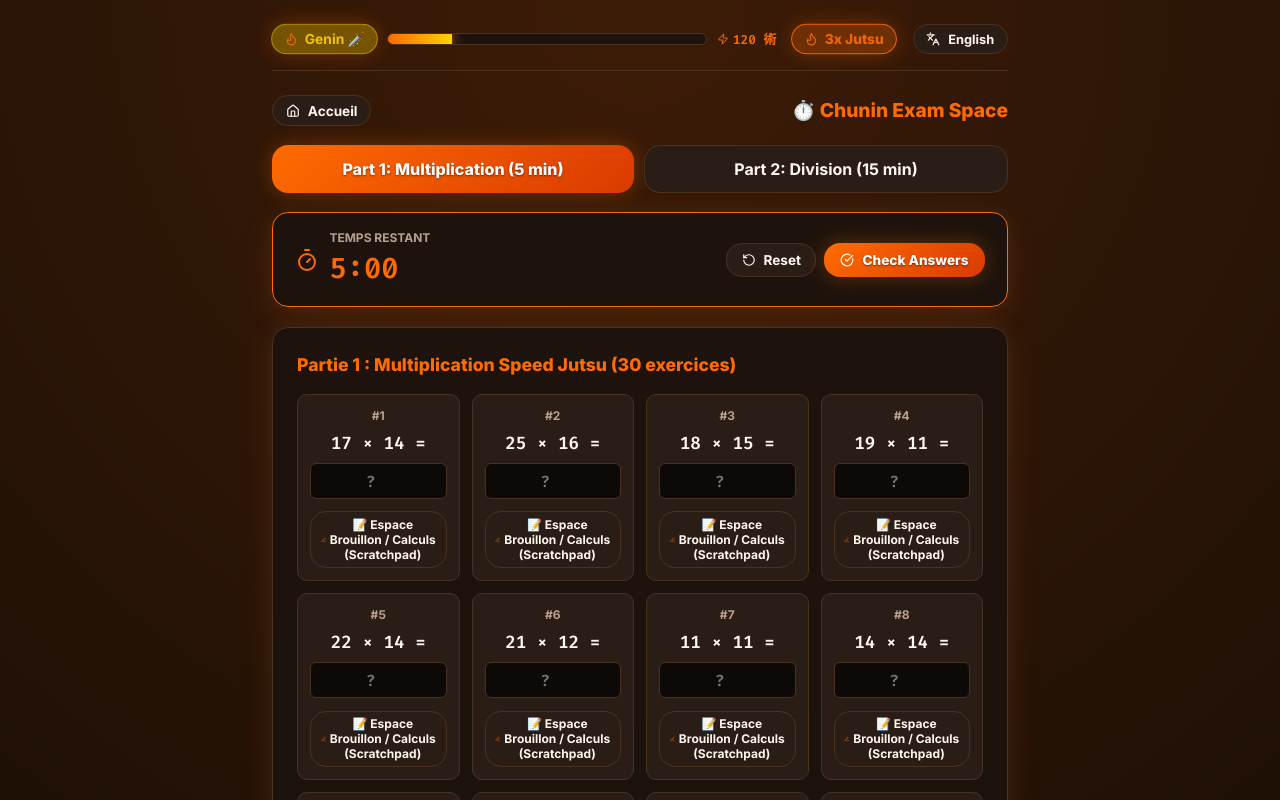
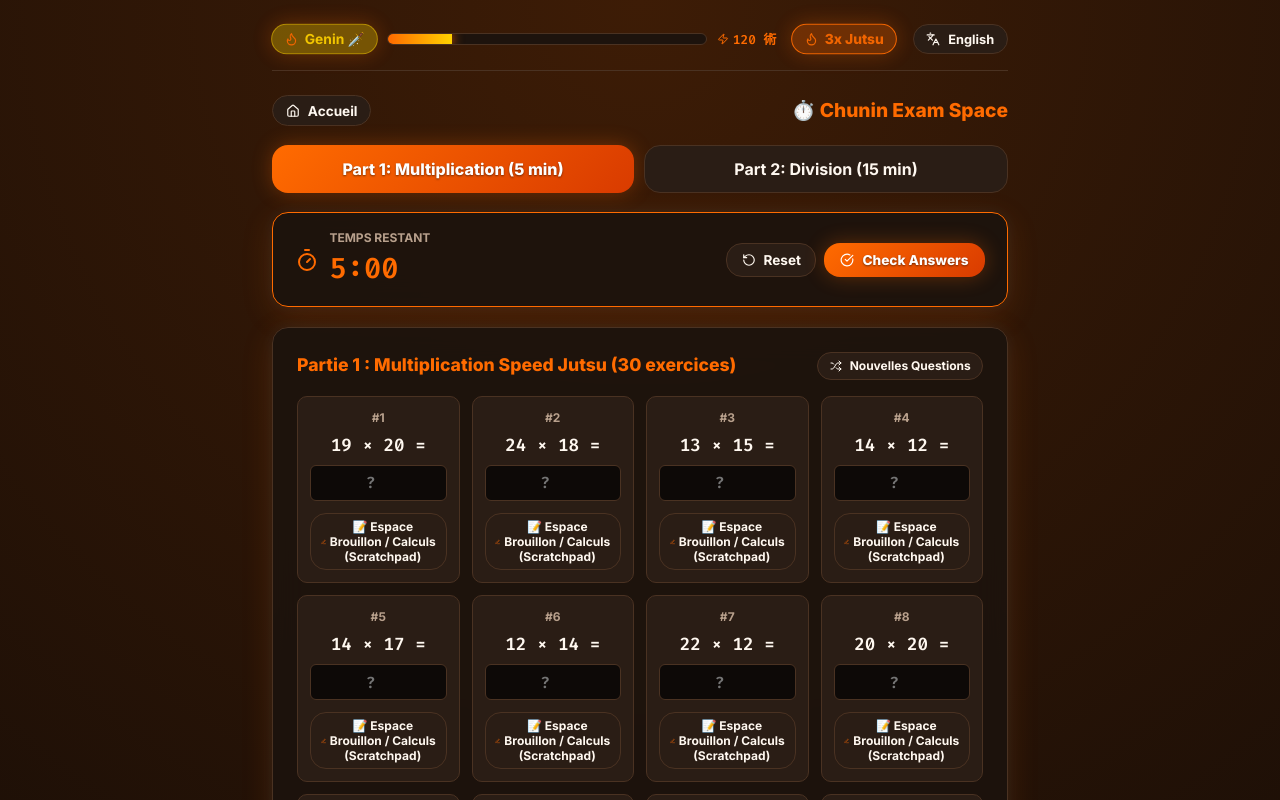
Before and after one commit to aivoarm/math, a React (Vite) app: page / in a window 1280 px wide. Both pictures are taken after a click on the button "⏱️ Chunin Exam Space". Shown: the top 800 px of the page. Built offline with nearby package versions, Linux system fonts and the light colour scheme.

Commit message:
Generate fresh random math problems dynamically whenever exam is reset

```diff
--- a/src/components/screens/ExamScreen.jsx
+++ b/src/components/screens/ExamScreen.jsx
@@ -1,22 +1,26 @@
 import React, { useState, useEffect } from 'react';
 import { useGameStore } from '../../store/gameStore';
 import { translations } from '../../lib/i18n';
-import { examData } from '../../content/exam-data';
+import { examData, generatePart1Problems, generatePart2Problems } from '../../content/exam-data';
 import { Scratchpad } from '../game/Scratchpad';
-import { Timer, RotateCcw, CheckCircle, Home, Gift, Check, X, Award } from 'lucide-react';
+import { Timer, RotateCcw, CheckCircle, Home, Gift, Check, X, Award, Shuffle } from 'lucide-react';
 
 export const ExamScreen = () => {
   const { lang, setScreen } = useGameStore();
   const t = translations[lang];
 
   const [activeTab, setActiveTab] = useState('part1'); // 'part1' | 'part2'
+  const [part1Problems, setPart1Problems] = useState(() => generatePart1Problems());
+  const [part2Problems, setPart2Problems] = useState(() => generatePart2Problems());
+
   const [answers, setAnswers] = useState({});
   const [timerSeconds, setTimerSeconds] = useState(examData.part1.targetSeconds);
   const [isTimerRunning, setIsTimerRunning] = useState(false);
   const [isSubmitted, setIsSubmitted] = useState(false);
   const [scoreReport, setScoreReport] = useState(null);
 
-  const currentPart = activeTab === 'part1' ? examData.part1 : examData.part2;
+  const currentPartMeta = activeTab === 'part1' ? examData.part1 : examData.part2;
+  const currentProblems = activeTab === 'part1' ? part1Problems : part2Problems;
 
   // Timer countdown hook
   useEffect(() => {
@@ -31,14 +35,18 @@ export const ExamScreen = () => {
     return () => clearInterval(interval);
   }, [isTimerRunning, timerSeconds, isSubmitted]);
 
-  const startTimer = () => setIsTimerRunning(true);
-  const pauseTimer = () => setIsTimerRunning(false);
+  const handleReset = () => {
+    // Generate fresh new random problems on reset!
+    if (activeTab === 'part1') {
+      setPart1Problems(generatePart1Problems());
+    } else {
+      setPart2Problems(generatePart2Problems());
+    }
 
-  const handleReset = () => {
     setAnswers({});
     setIsSubmitted(false);
     setScoreReport(null);
-    setTimerSeconds(currentPart.targetSeconds);
+    setTimerSeconds(currentPartMeta.targetSeconds);
     setIsTimerRunning(false);
   };
 
@@ -63,9 +71,9 @@ export const ExamScreen = () => {
     setIsSubmitted(true);
 
     let correctCount = 0;
-    const total = currentPart.problems.length;
+    const total = currentProblems.length;
 
-    currentPart.problems.forEach((p) => {
+    currentProblems.forEach((p) => {
       const userVal = parseInt(answers[p.id], 10);
       if (userVal === p.answer) {
         correctCount += 1;
@@ -185,14 +193,19 @@ export const ExamScreen = () => {
         </div>
       )}
 
-      {/* Exercises Grid (50 Questions total) */}
+      {/* Exercises Grid */}
       <div className="card">
-        <h4 style={{ fontSize: '1.1rem', fontWeight: 800, marginBottom: '1rem', color: 'var(--naruto-orange)' }}>
-          {lang === 'fr' ? currentPart.titleFr : currentPart.titleEn} ({currentPart.problems.length} exercices)
-        </h4>
+        <div style={{ display: 'flex', justifyContent: 'space-between', alignItems: 'center', marginBottom: '1rem' }}>
+          <h4 style={{ fontSize: '1.1rem', fontWeight: 800, color: 'var(--naruto-orange)' }}>
+            {lang === 'fr' ? currentPartMeta.titleFr : currentPartMeta.titleEn} ({currentProblems.length} exercices)
+          </h4>
+          <button className="btn-secondary" style={{ padding: '0.35rem 0.7rem', fontSize: '0.75rem' }} onClick={handleReset}>
+            <Shuffle size={12} /> Nouvelles Questions
+          </button>
+        </div>
 
         <div style={{ display: 'grid', gridTemplateColumns: 'repeat(auto-fill, minmax(140px, 1fr))', gap: '12px' }}>
-          {currentPart.problems.map((p) => {
+          {currentProblems.map((p, idx) => {
             const userVal = answers[p.id] || '';
             const isCorrect = isSubmitted && parseInt(userVal, 10) === p.answer;
             const isWrong = isSubmitted && parseInt(userVal, 10) !== p.answer;
--- a/src/content/exam-data.js
+++ b/src/content/exam-data.js
@@ -1,3 +1,44 @@
+// Helper to get random integer between min and max inclusive
+const getRandomInt = (min, max) => Math.floor(Math.random() * (max - min + 1)) + min;
+
+// Generate 30 fresh multiplication problems (two 2-digit numbers)
+export const generatePart1Problems = () => {
+  const problems = [];
+  const count = 30;
+
+  for (let i = 1; i <= count; i++) {
+    const num1 = getRandomInt(11, 25);
+    const num2 = getRandomInt(11, 20);
+    problems.push({
+      id: i,
+      q: `${num1} × ${num2}`,
+      answer: num1 * num2
+    });
+  }
+
+  return problems;
+};
+
+// Generate 20 fresh division problems (product ÷ divisor = quotient)
+export const generatePart2Problems = () => {
+  const problems = [];
+  const count = 20;
+
+  for (let i = 31; i <= 30 + count; i++) {
+    const divisor = getRandomInt(11, 25);
+    const quotient = getRandomInt(11, 25);
+    const dividend = divisor * quotient;
+
+    problems.push({
+      id: i,
+      q: `${dividend} ÷ ${divisor}`,
+      answer: quotient
+    });
+  }
+
+  return problems;
+};
+
 export const examData = {
   meta: {
     id: "chunin-exam-mode",
@@ -9,67 +50,13 @@ export const examData = {
     titleFr: "Partie 1 : Multiplication Speed Jutsu",
     titleEn: "Part 1: Multiplication Speed Jutsu",
     targetMinutes: 5,
-    targetSeconds: 300,
-    problems: [
-      { id: 1, q: "17 × 14", answer: 238 },
-      { id: 2, q: "25 × 16", answer: 400 },
-      { id: 3, q: "18 × 15", answer: 270 },
-      { id: 4, q: "19 × 11", answer: 209 },
-      { id: 5, q: "22 × 14", answer: 308 },
-      { id: 6, q: "21 × 12", answer: 252 },
-      { id: 7, q: "11 × 11", answer: 121 },
-      { id: 8, q: "14 × 14", answer: 196 },
-      { id: 9, q: "23 × 13", answer: 299 },
-      { id: 10, q: "14 × 15", answer: 210 },
-      { id: 11, q: "11 × 16", answer: 176 },
-      { id: 12, q: "16 × 12", answer: 192 },
-      { id: 13, q: "21 × 15", answer: 315 },
-      { id: 14, q: "13 × 17", answer: 221 },
-      { id: 15, q: "11 × 14", answer: 154 },
-      { id: 16, q: "25 × 11", answer: 275 },
-      { id: 17, q: "20 × 18", answer: 360 },
-      { id: 18, q: "19 × 16", answer: 304 },
-      { id: 19, q: "19 × 14", answer: 266 },
-      { id: 20, q: "22 × 11", answer: 242 },
-      { id: 21, q: "15 × 15", answer: 225 },
-      { id: 22, q: "12 × 13", answer: 156 },
-      { id: 23, q: "17 × 11", answer: 187 },
-      { id: 24, q: "18 × 12", answer: 216 },
-      { id: 25, q: "16 × 15", answer: 240 },
-      { id: 26, q: "12 × 19", answer: 228 },
-      { id: 27, q: "24 × 15", answer: 360 },
-      { id: 28, q: "18 × 18", answer: 324 },
-      { id: 29, q: "13 × 13", answer: 169 },
-      { id: 30, q: "25 × 12", answer: 300 }
-    ]
+    targetSeconds: 300
   },
   part2: {
     id: "part2",
     titleFr: "Partie 2 : Division Chakra Jutsu",
     titleEn: "Part 2: Division Chakra Jutsu",
     targetMinutes: 15,
-    targetSeconds: 900,
-    problems: [
-      { id: 31, q: "238 ÷ 14", answer: 17 },
-      { id: 32, q: "625 ÷ 25", answer: 25 },
-      { id: 33, q: "156 ÷ 12", answer: 13 },
-      { id: 34, q: "288 ÷ 18", answer: 16 },
-      { id: 35, q: "361 ÷ 19", answer: 19 },
-      { id: 36, q: "132 ÷ 11", answer: 12 },
-      { id: 37, q: "240 ÷ 15", answer: 16 },
-      { id: 38, q: "168 ÷ 12", answer: 14 },
-      { id: 39, q: "441 ÷ 21", answer: 21 },
-      { id: 40, q: "221 ÷ 17", answer: 13 },
-      { id: 41, q: "484 ÷ 22", answer: 22 },
-      { id: 42, q: "324 ÷ 18", answer: 18 },
-      { id: 43, q: "195 ÷ 13", answer: 15 },
-      { id: 44, q: "256 ÷ 16", answer: 16 },
-      { id: 45, q: "209 ÷ 19", answer: 11 },
-      { id: 46, q: "600 ÷ 24", answer: 25 },
-      { id: 47, q: "529 ÷ 23", answer: 23 },
-      { id: 48, q: "289 ÷ 17", answer: 17 },
-      { id: 49, q: "210 ÷ 15", answer: 14 },
-      { id: 50, q: "272 ÷ 16", answer: 17 }
-    ]
+    targetSeconds: 900
   }
 };
```
Also changed, not shown: 3 other files (tests, documents, lock files or other folders).
